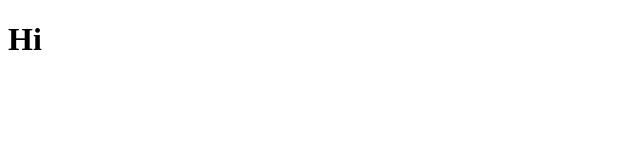
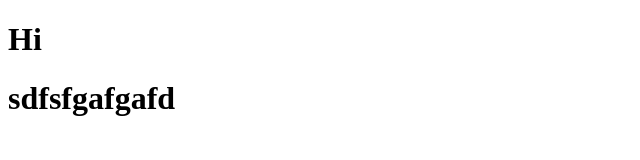
Before and after one commit to Giraffe1010/Test_JS, a plain HTML site: page index.html in a window 1280 px wide. Shown: the whole page, without its empty margins (0-640 px from the left). Drawn offline with Linux system fonts and the light colour scheme.

Commit message:
Let's go

```diff
--- a/index.html
+++ b/index.html
@@ -8,5 +8,6 @@
 </head>
 <body>
     <h1>Hi</h1>
+    <h1>sdfsfgafgafd</h1>
 </body>
 </html>
```
